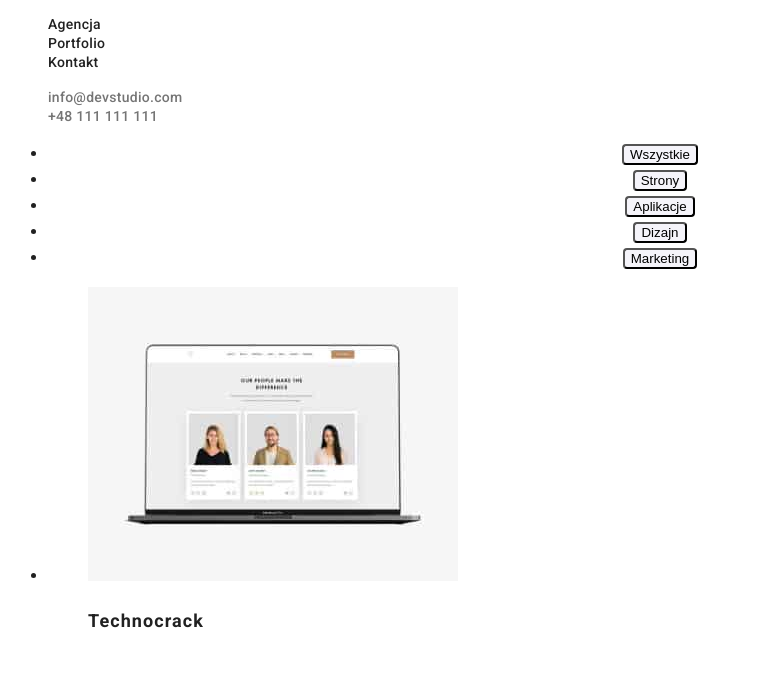
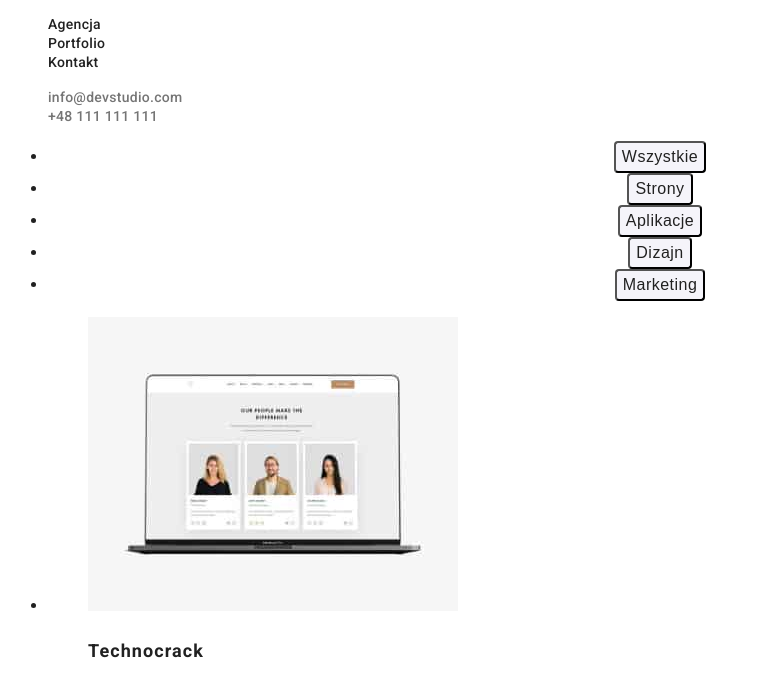
Before and after one commit to marlenamadej/goit-markup-hw-02, a plain HTML site: page portfolio.html in a window 1280 px wide. Shown: the part 41-730 px from the top of the page, without its empty margins (0-761 px from the left). Drawn offline with Linux system fonts and the light colour scheme.

Commit message:
Update styles.css

```diff
--- a/css/styles.css
+++ b/css/styles.css
@@ -165,6 +165,12 @@ body {
 }
 
 .menu-button {
+  font-weight: 500;
+  font-size: 16px;
+  line-height: 1.625;
+  text-align: center;
+  letter-spacing: 0.03em;
+  color: #212121;
   background-color: #f5f4fa;
   border-radius: 4px;
 }
@@ -173,14 +179,8 @@ body {
 .menu-button:focus {
   background-color: #2196f3;
   color: #ffffff;
-  font-weight: 500;
-  font-size: 16px;
-  line-height: 1.625;
-  text-align: center;
-  letter-spacing: 0.03em;
   box-shadow: 0px 3px 1px rgba(0, 0, 0, 0.1), 0px 1px 2px rgba(0, 0, 0, 0.08),
     0px 2px 2px rgba(0, 0, 0, 0.12);
-  border-radius: 4px;
   cursor: pointer;
 }
 
```
